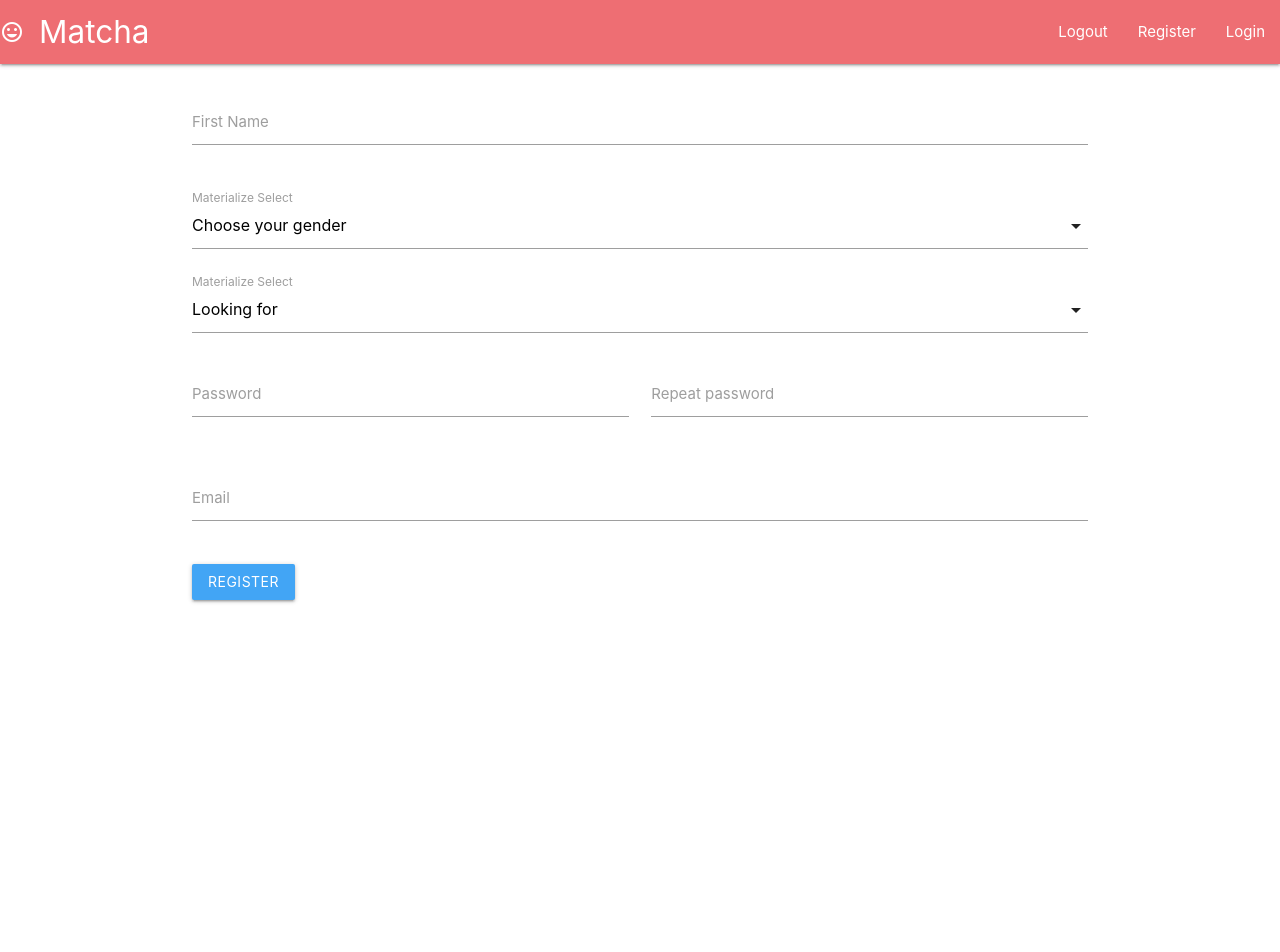
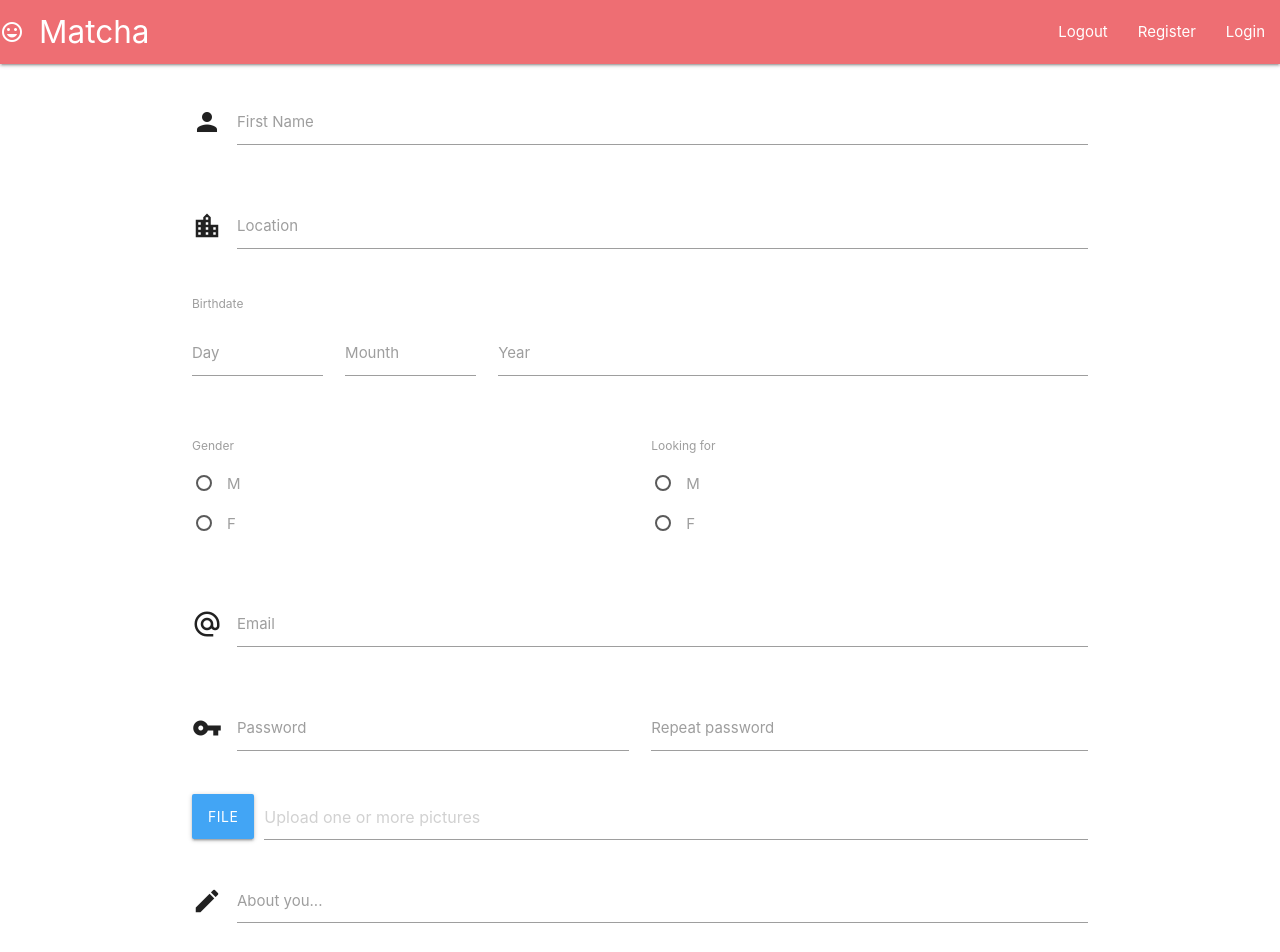
Before and after one commit to lbarthon/matcha, a React (Create React App) app: page /register in a window 1280 px wide. Shown: the top 952 px of the page. Before the commit the page ends 800 px from the top, so only its background shows below. Built offline with nearby package versions, Linux system fonts and the light colour scheme.

Commit message:
register form

```diff
--- a/package.json
+++ b/package.json
@@ -3,6 +3,7 @@
   "version": "0.1.0",
   "private": true,
   "dependencies": {
+    "jquery": "^3.3.1",
     "react": "^16.7.0",
     "react-dom": "^16.7.0",
     "react-router-dom": "^4.3.1",
--- a/public/form.js
+++ b/public/form.js
@@ -1,3 +1,3 @@
-$(document).ready(function(){
+$(document).load(function(){
   $('select').formSelect();
 });
--- a/public/index.html
+++ b/public/index.html
@@ -23,6 +23,7 @@
       Learn how to configure a non-root public URL by running `npm run build`.
     -->
       <link href="https://fonts.googleapis.com/icon?family=Material+Icons" rel="stylesheet"/>
+      <script src="https://code.jquery.com/jquery-3.3.1.min.js" integrity="sha256-FgpCb/KJQlLNfOu91ta32o/NMZxltwRo8QtmkMRdAu8=" crossorigin="anonymous"></script>
     </head>
     <body>
     <title>React App</title>
@@ -40,9 +41,7 @@
       To begin the development, run `npm start` or `yarn start`.
       To create a production bundle, use `npm run build` or `yarn build`.
     -->
-      <script src="https://code.jquery.com/jquery-3.3.1.min.js" integrity="sha256-FgpCb/KJQlLNfOu91ta32o/NMZxltwRo8QtmkMRdAu8=" crossorigin="anonymous"></script>
       <script src="https://cdnjs.cloudflare.com/ajax/libs/materialize/1.0.0/js/materialize.min.js"></script>
-      <script src="%PUBLIC_URL%/form.js"></script>
       <script src="%PUBLIC_URL%/navbar.js"></script>
   </body>
 </html>
--- a/src/components/Register.jsx
+++ b/src/components/Register.jsx
@@ -1,4 +1,5 @@
 import React, { Component } from 'react';
+import $ from 'jquery';
 
 class Register extends Component {
   render() {
@@ -6,28 +7,75 @@ class Register extends Component {
       <form method="POST" class="col s12">
         <div className="row">
           <div className="input-field col s12">
+            <i class="material-icons prefix">person</i>
             <input name="username" id="last_name" type="text" className="validate"/>
             <label for="last_name">First Name</label>
           </div>
         </div>
         <div className="row">
           <div className="input-field col s12">
-          <select name="gender">
-            <option value="" disabled selected>Choose your gender</option>
-            <option value="male">Male</option>
-            <option value="female">Female</option>
-          </select>
-          <label>Materialize Select</label>
+            <i class="material-icons prefix">location_city</i>
+            <input name="location" id="location" type="text" className="validate"/>
+            <label for="location">Location</label>
           </div>
-        <div className="input-field col s12">
-          <select name="lookingfor">
-            <option value="" disabled selected>Looking for</option>
-            <option value="male">Male</option>
-            <option value="female">Female</option>
-          </select>
-          <label>Materialize Select</label>
+        </div>
+        <label>Birthdate</label>
+        <div className="row">
+          <div className="input-field col s2">
+            <input name="day" id="day" type="text" className="validate"/>
+            <label for="day">Day</label>
+          </div>
+          <div className="input-field col s2">
+            <input name="mounth" id="mounth" type="text" className="validate"/>
+            <label for="mounth">Mounth</label>
+          </div>
+          <div className="input-field col s8">
+            <input name="year" id="year" type="text" className="validate"/>
+            <label for="year">Year</label>
+          </div>
+        </div>
+        <div className="row">
+          <div className="input-field col s6">
+            <div><label>Gender</label></div>
+            <p>
+              <label>
+                <input name="gender" type="radio" />
+                <span>M</span>
+              </label>
+            </p>
+            <p>
+              <label>
+                <input name="gender" type="radio" />
+                <span>F</span>
+              </label>
+            </p>
           </div>
           <div className="input-field col s6">
+            <div><label>Looking for</label></div>
+            <p>
+              <label>
+                <input name="lookingfor" type="radio" />
+                <span>M</span>
+              </label>
+            </p>
+            <p>
+              <label>
+                <input name="lookingfor" type="radio" />
+                <span>F</span>
+              </label>
+            </p>
+          </div>
+        </div>
+        <div className="row">
+          <div className="input-field col s12">
+            <i class="material-icons prefix">alternate_email</i>
+            <input name=""id="email" type="email" className="validate"/>
+            <label for="email">Email</label>
+          </div>
+        </div>
+        <div className="row">
+          <div className="input-field col s6">
+            <i class="material-icons prefix">vpn_key</i>
             <input name="password" id="password" type="password" className="validate"/>
             <label for="password">Password</label>
           </div>
@@ -36,10 +84,28 @@ class Register extends Component {
             <label for="repassword">Repeat password</label>
           </div>
         </div>
+        <div className="file-field input-field">
+          <div className="btn">
+            <span>File</span>
+            <input type="file" multiple />
+          </div>
+          <div className="file-path-wrapper">
+            <input className="file-path validate" type="text" placeholder="Upload one or more pictures" />
+          </div>
+        </div>
         <div className="row">
           <div className="input-field col s12">
-          <input name=""id="email" type="email" className="validate"/>
-          <label for="email">Email</label>
+            <i class="material-icons prefix">mode_edit</i>
+            <textarea id="textarea1" className="materialize-textarea"></textarea>
+            <label for="textarea1">About you...<br/></label>
+          </div>
+        </div>
+        <div className="row">
+          <div className="input-field col s12">
+            <i class="material-icons prefix">favorite</i>
+            <textarea id="textarea2" className="materialize-textarea"></textarea>
+            <label for="textarea2">Tags<br/></label>
+            <span class="helper-text" data-error="wrong" data-success="right">ex : bio geek piercing vegan ...</span>
           </div>
         </div>
         <button className="btn waves-effect waves-light">Register</button>
```
Also changed, not shown: 1 other file (tests, documents, lock files or other folders). Lines whose indentation alone changed are shown as unchanged.
